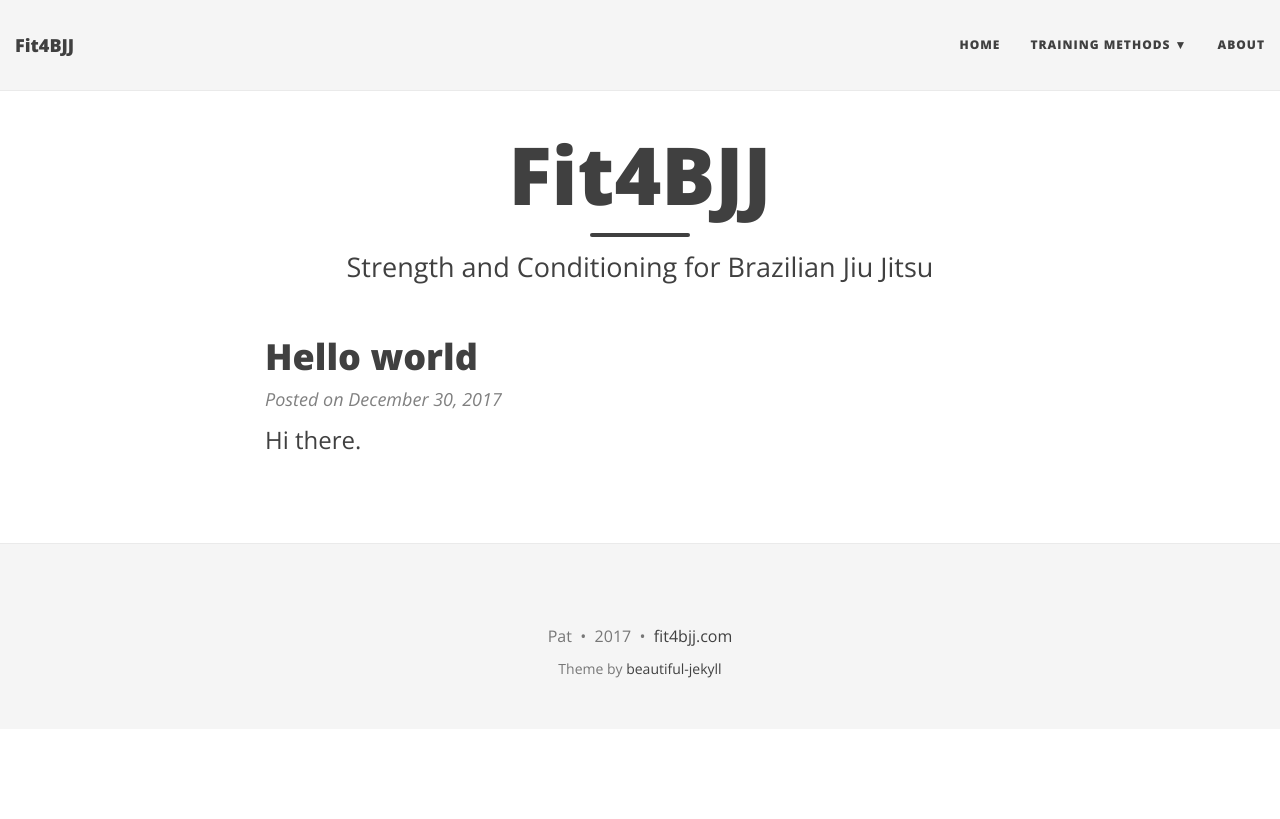
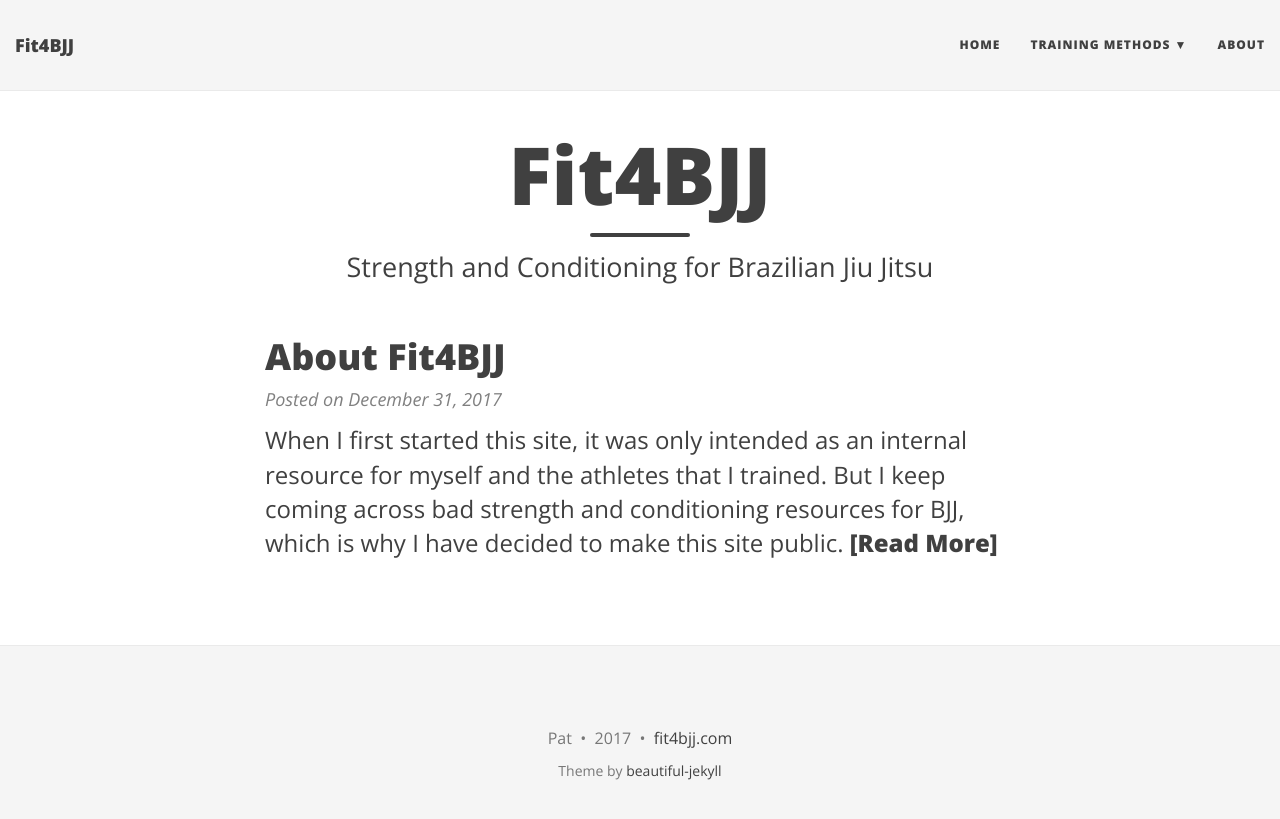
Before and after one commit to fit4bjj/fit4bjj, a Jekyll site: the page built from index.html, in a window 1280 px wide. Shown: the top 819 px of the page. Built offline with Jekyll 4.4.1, drawn with Linux system fonts in a browser that asks for light colours; nearby versions of some CDN libraries; the list of posts is cut into pages by our own code.

Commit message:
blogpost

```diff
--- a/_posts/2017-12-30-hello-world.md
+++ /dev/null
@@ -1,6 +0,0 @@
----
-layout: post
-title: Hello world
----
-
-Hi there.
--- /dev/null
+++ b/_posts/2017-12-31-about-fit4bjj.md
@@ -0,0 +1,21 @@
+---
+layout: post
+title: About Fit4BJJ
+---
+
+When I first started this site, it was only intended as an internal resource for myself and the athletes that I trained. But I keep coming across bad strength and conditioning resources for BJJ, which is why I have decided to make this site public.
+
+My views on strength and conditioning are heavily influenced by Joel Jamieson ([8weeksout.com](http://www.8weeksout.com)). He introduced a scientific approach to the MMA strength and conditioning world, in a time when everyone else was focusing on HIIT and ignoring aerobic training.
+
+Technique conquers all. Whenever possible, I will show you how you can use the training methods as part of your BJJ training. A BJJ athlete should spend as much time as possible on the mat to get better. If you spend too much time in the gym, your technique will suffer.
+
+There are already a few pages up with training methods that I use a lot.
+
+- [Cardiac Output Method](/cardiac-output-method/)
+- [Threshold Training](/threshold-training/)
+- [Cardiac Power Intervals](/cardiac-power-intervals/)
+- [Strength Training](/strength-training/)
+
+I will expand on these topics in the future and show you how and when to use them.
+
+I am also writing a book on strength training for BJJ. You will get a free copy when it's done if you subscribe below.
--- a/about.md
+++ b/about.md
@@ -4,3 +4,5 @@ title: About
 ---
 
 Hi, my name is Patrick and I am a brown belt under Caio Terra. I train at the [BJJ Lab Zürich](http://bjjlab.ch/).
+
+If you want to find out why I started this site, read the [first blog post](/2017/12/31/about-fit4bjj/).
--- a/cardiac-output-method.md
+++ b/cardiac-output-method.md
@@ -15,7 +15,7 @@ Increase the weekly volume over time. Two sessions of 30 minutes each will have
 
 The cardiac output method works by increasing the size of the left ventricle of the heart, which in turn increases the amount of blood that gets pumped with each stroke. That’s where the method gets its name from.
 
-When your heart can pump more blood with each stroke, it lowers your resting heart rate. It was shown that faster endurance athletes had a larger heart (Neumann et al. 2000, pp. 52-54).
+When your heart can pump more blood with each stroke, it lowers your resting heart rate. There is a correlation between faster endurance athletes and their heart size (Neumann et al. 2000, pp. 52-54).
 
 You can use this method during your regular BJJ training. During sparring, use an easy flow rolling pace and don't take any breaks. You have to keep your ego in check and stick to a slow and steady pace. That might mean that you will get submitted by people who would not catch you otherwise.
 
```
